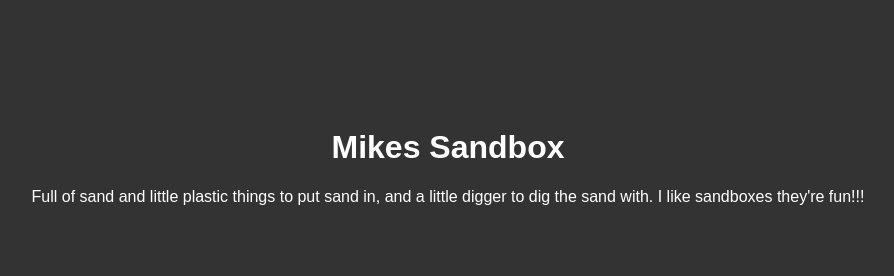
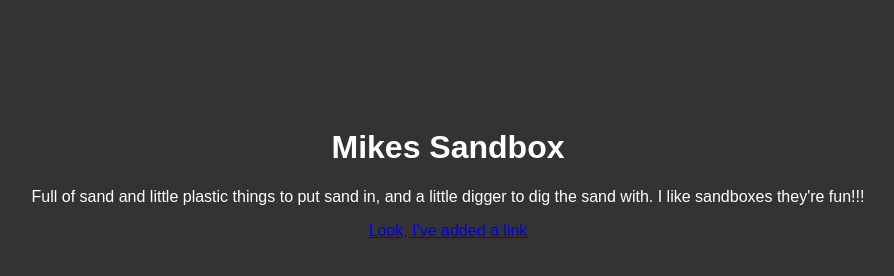
Before and after one commit to MikeHook/Sandbox, a plain HTML site: page index.html in a window 1280 px wide. Shown: the whole page, without its empty margins (192-1086 px from the left). Drawn offline with Linux system fonts and the light colour scheme.

Commit message:
Added link to the index page

```diff
--- a/index.html
+++ b/index.html
@@ -13,5 +13,7 @@
 <body>
 	<h1>Mikes Sandbox</h1>
 	<p>Full of sand and little plastic things to put sand in, and a little digger to dig the sand with. I like sandboxes they're fun!!!</p>
+
+	<a href="#">Look, I've added a link</a>
 </body>
 </html>
```
